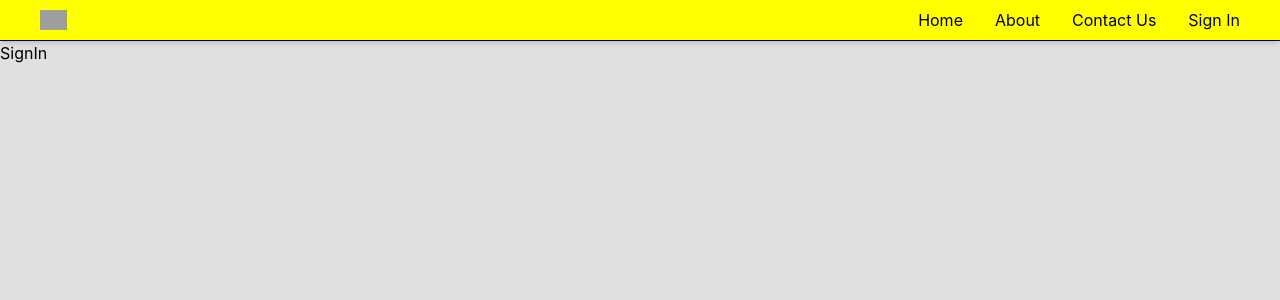
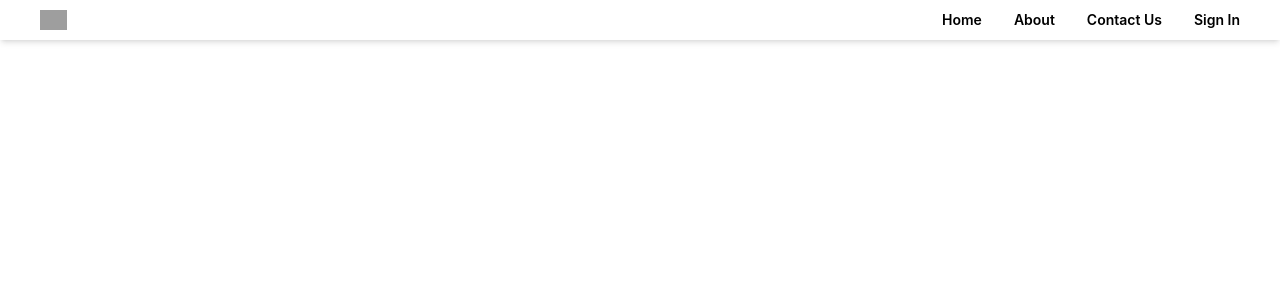
Before and after one commit to gualberto2/ocomni, a React (Create React App) app in the folder ocomni/: page /sign-up in a window 1280 px wide. Shown: the top 300 px of the page. Built offline with nearby package versions, Linux system fonts and the light colour scheme; grey boxes are pictures that could not be loaded.

Commit message:
changed header color, following 60/30/10 rule

```diff
--- a/ocomni/src/components/Header.jsx
+++ b/ocomni/src/components/Header.jsx
@@ -2,7 +2,7 @@ import React from "react";
 
 export default function Header() {
   return (
-    <div className="bg-[#ff0] border-b shadow-md sticky top-0 z-50 ">
+    <div className="shadow-md sticky top-0 z-50">
       <header className="flex flex-row justify-between items-center  mxa-w-6xl mx-auto h-10 px-10">
         <div>
           <img
@@ -13,10 +13,26 @@ export default function Header() {
         </div>
         <div>
           <ul className="flex space-x-8 ">
-            <li>Home</li>
-            <li>About</li>
-            <li>Contact Us</li>
-            <li>Sign In</li>
+            <li
+              className={`cursor-pointer font-semibold text-sm text-gray-400 border-b-3px border-b-transparent`}
+            >
+              Home
+            </li>
+            <li
+              className={`cursor-pointer font-semibold text-sm text-gray-400 border-b-3px border-b-transparent`}
+            >
+              About
+            </li>
+            <li
+              className={`cursor-pointer font-semibold text-sm text-gray-400 border-b-3px border-b-transparent`}
+            >
+              Contact Us
+            </li>
+            <li
+              className={`cursor-pointer font-semibold text-sm text-gray-400 border-b-3px border-b-transparent`}
+            >
+              Sign In
+            </li>
           </ul>
         </div>
       </header>
--- a/ocomni/src/index.css
+++ b/ocomni/src/index.css
@@ -4,7 +4,7 @@
 
 body {
   margin: 0;
-  background-color: #e0e0e0;
+  background-color: white;
   font-family: -apple-system, BlinkMacSystemFont, "Segoe UI", "Roboto", "Oxygen",
     "Ubuntu", "Cantarell", "Fira Sans", "Droid Sans", "Helvetica Neue",
     sans-serif;
--- a/ocomni/src/pages/SignIn.jsx
+++ b/ocomni/src/pages/SignIn.jsx
@@ -1,5 +1,5 @@
 import React from "react";
 
 export default function SignIn() {
-  return <div>SignIn</div>;
+  return <div></div>;
 }
```
